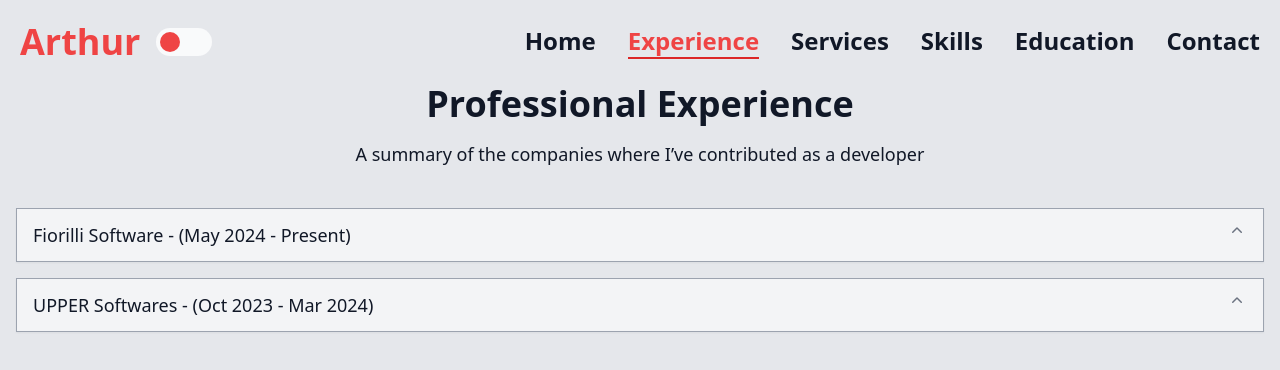
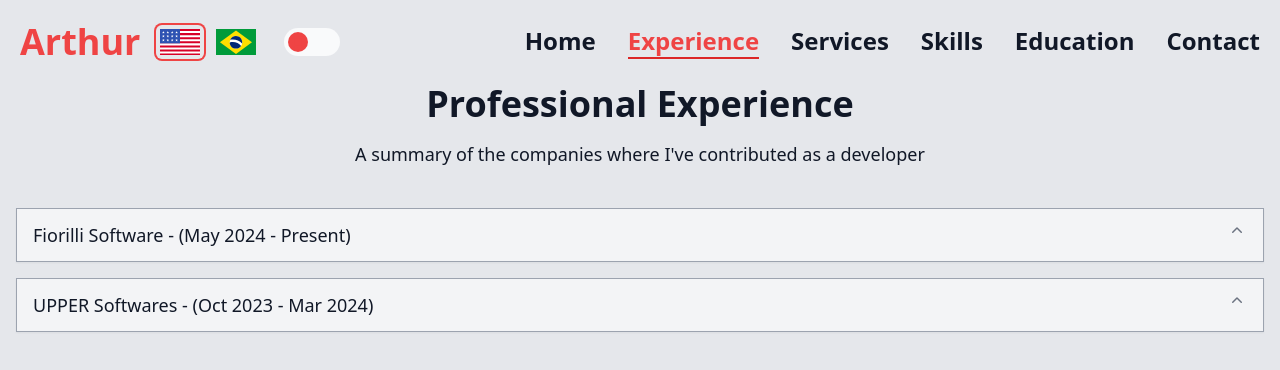
Before and after one commit to Arthuthu/my-portfolio, a Next.js app: page /experience in a window 1280 px wide. Shown: the top 370 px of the page. Built offline with nearby package versions, Linux system fonts and the light colour scheme.

Commit message:
Add language context for switching page text between english and portuguese

```diff
--- a/package.json
+++ b/package.json
@@ -10,6 +10,7 @@
   "dependencies": {
     "@headlessui/react": "^2.2.9",
     "@heroicons/react": "^2.2.0",
+    "country-flag-icons": "^1.5.21",
     "framer-motion": "^12.23.12",
     "next": "15.5.2",
     "react": "18.2.0",
--- a/src/app/experience/page.tsx
+++ b/src/app/experience/page.tsx
@@ -3,35 +3,13 @@
 import { Disclosure, DisclosureButton, DisclosurePanel } from "@headlessui/react";
 import { ChevronUpIcon } from "@heroicons/react/20/solid";
 import { AnimatePresence, motion } from "framer-motion";
+import { useLocale } from "@/hooks/useLocale";
 
-const experiences = [
-    {
-        company: "Fiorilli Software",
-        period: "May 2024 - Present",
-        description: [
-            "Visual Basic / Delphi / Angular / React",
-            "Maintained a legacy Visual Basic application on older versions of the .NET Framework.",
-            "Built and extended REST APIs in Delphi using the Horse framework.",
-            "Developed new features in a large-scale Angular application with TypeScript.",
-            "Designed responsive layouts with Tailwind CSS, integrating Fuse and DevExpress components for improved UI/UX.",
-            "Refactored a React application to improve performance and maintainability.",
-        ],
-    },
-    {
-        company: "UPPER Softwares",
-        period: "Oct 2023 - Mar 2024",
-        description: [
-            "C# / Blazor",
-            "Designed and maintained C# APIs with the latest .NET versions, using Entity Framework Code First.",
-            "Modeled and implemented databases in PostgreSQL.",
-            "Built modern web pages with MudBlazor.",
-            "Applied Domain-Driven Design (DDD) principles to backend development.",
-            "Structured projects in microservices using Docker.",
-        ],
-    },
-];
 
 export default function Experience() {
+    const { t } = useLocale();
+    const experiencePage = t.experiencePage;
+
     return (
         <motion.div
             className="flex flex-col items-center justify-center text-center px-4"
@@ -45,7 +23,7 @@ export default function Experience() {
                 animate={{ opacity: 1 }}
                 transition={{ delay: 0.1, duration: 0.4 }}
             >
-                Professional Experience
+                {experiencePage.title}
             </motion.h1>
 
             <motion.p
@@ -54,17 +32,16 @@ export default function Experience() {
                 animate={{ opacity: 1 }}
                 transition={{ delay: 0.1, duration: 0.4 }}
             >
-                A summary of the companies where I’ve contributed as a developer
+                {experiencePage.subtitle}
             </motion.p>
 
             <div className="w-full mt-10 space-y-4">
-                {experiences.map((exp, idx) => (
+                {experiencePage.experiences.map((exp: { company: string; period: string; description: string[] }, idx: number) => (
                     <Disclosure key={idx}>
                         {({ open }) => (
                             <div className="border border-gray-400 shadow-sm">
                                 <DisclosureButton
-                                    className="flex w-full justify-between bg-gray-100 px-4 py-3 text-left text-lg
-                                    font-medium hover:bg-gray-200 dark:bg-stone-900 dark:hover:bg-stone-800 transition"
+                                    className="flex w-full justify-between bg-gray-100 px-4 py-3 text-left text-lg font-medium hover:bg-gray-200 dark:bg-stone-900 dark:hover:bg-stone-800 transition"
                                 >
                                     <span>
                                         {exp.company} - ({exp.period})
@@ -81,7 +58,7 @@ export default function Experience() {
                                             initial={{ height: 0, opacity: 0 }}
                                             animate={{ height: "auto", opacity: 1 }}
                                             exit={{ height: 0, opacity: 0 }}
-                                            transition={{ duration: 0.3, ease: "easeOut" }}
+                                            transition={{ duration: 0.2, ease: "easeOut" }}
                                         >
                                             <DisclosurePanel className="pl-3" static>
                                                 <motion.ul
@@ -91,7 +68,7 @@ export default function Experience() {
                                                     transition={{ duration: 0.08 }}
                                                     className="px-6 pt-2 pb-4 text-md text-semibold text-gray-800 dark:text-white text-left list-disc space-y-2"
                                                 >
-                                                    {exp.description.map((point, i) => (
+                                                    {exp.description.map((point: string, i: number) => (
                                                         <li key={i}>{point}</li>
                                                     ))}
                                                 </motion.ul>
--- a/src/app/layout.tsx
+++ b/src/app/layout.tsx
@@ -3,6 +3,8 @@ import "./globals.css";
 import { useEffect, useState } from "react";
 import Link from "next/link";
 import { usePathname } from "next/navigation";
+import { LanguageSwitcher } from "@/components/LanguageSwitcher";
+import { LocaleProvider } from "@/contexts/LocaleContext";
 
 export default function RootLayout({ children }: Readonly<{ children: React.ReactNode }>) {
 	const [dark, setDark] = useState(false);
@@ -28,11 +30,13 @@ export default function RootLayout({ children }: Readonly<{ children: React.Reac
 	return (
 		<html lang="en" className={dark ? "dark" : ""}>
 			<body className="bg-gray-200 dark:bg-[#0D0B0B] text-gray-900 dark:text-white">
+				<LocaleProvider>
 					<nav className="p-5">
 						<div className="max-w-7xl mx-auto">
 							<div className="flex justify-between items-center">
-							<div className="flex items-center gap-2">
-								<div className="text-4xl text-red-500 font-bold">Arthur</div>
+								<div className="flex items-center gap-4">
+									<Link href="/" className="text-4xl text-red-500 font-bold">Arthur</Link>
+									<LanguageSwitcher />
 									<div
 										onClick={() => setDark((d) => !d)}
 										className="flex items-center gap-2 cursor-pointer select-none p-2 rounded-full transition-all duration-300 hover:scale-105"
@@ -174,6 +178,7 @@ export default function RootLayout({ children }: Readonly<{ children: React.Reac
 						</div>
 					</nav>
 					{children}
+				</LocaleProvider>
 			</body>
 		</html>
 	);
--- /dev/null
+++ b/src/components/LanguageSwitcher.tsx
@@ -0,0 +1,31 @@
+"use client";
+
+import { useLocale } from "@/hooks/useLocale";
+import { US, BR } from 'country-flag-icons/react/3x2';
+
+export function LanguageSwitcher() {
+    const { locale, setLocale } = useLocale();
+
+    return (
+        <div className="flex items-center gap-2">
+            <button
+                onClick={() => setLocale('en')}
+                className={`p-1 rounded-md transition-all duration-300 hover:scale-110 ${
+                    locale === 'en' ? 'ring-2 ring-red-500' : ''
+                }`}
+                title="English"
+            >
+                <US className="w-10" />
+            </button>
+            <button
+                onClick={() => setLocale('pt')}
+                className={`p-1 rounded-md transition-all duration-300 hover:scale-110 ${
+                    locale === 'pt' ? 'ring-2 ring-red-500' : ''
+                }`}
+                title="Português"
+            >
+                <BR className="w-10" />
+            </button>
+        </div>
+    );
+}
--- /dev/null
+++ b/src/contexts/LocaleContext.tsx
@@ -0,0 +1,48 @@
+"use client";
+
+import { ValidLocale, defaultLocale, locales } from "@/i18n/settings";
+import { createContext, useContext, useEffect, useState } from "react";
+
+type LocaleContextType = {
+    locale: ValidLocale;
+    setLocale: (locale: ValidLocale) => void;
+};
+
+const LocaleContext = createContext<LocaleContextType | undefined>(undefined);
+
+export function LocaleProvider({ children }: { children: React.ReactNode }) {
+    const [locale, setLocale] = useState<ValidLocale>(defaultLocale);
+
+    useEffect(() => {
+        try {
+            const storedLocale = localStorage.getItem("locale");
+            if (storedLocale && locales.includes(storedLocale as ValidLocale)) {
+                setLocale(storedLocale as ValidLocale);
+            }
+        } catch (e) {
+            console.error("Failed to access localStorage:", e);
+        }
+    }, []);
+
+    useEffect(() => {
+        try {
+            localStorage.setItem("locale", locale);
+        } catch (e) {
+            console.error("Failed to save locale to localStorage:", e);
+        }
+    }, [locale]);
+
+    return (
+        <LocaleContext.Provider value={{ locale, setLocale }}>
+            {children}
+        </LocaleContext.Provider>
+    );
+}
+
+export function useLocaleContext() {
+    const context = useContext(LocaleContext);
+    if (context === undefined) {
+        throw new Error("useLocaleContext must be used within a LocaleProvider");
+    }
+    return context;
+}
--- /dev/null
+++ b/src/hooks/useLocale.ts
@@ -0,0 +1,13 @@
+import { getTranslations } from "@/i18n/translations";
+import { useLocaleContext } from "@/contexts/LocaleContext";
+
+export function useLocale() {
+    const { locale, setLocale } = useLocaleContext();
+    const translations = getTranslations(locale);
+
+    return {
+        locale,
+        setLocale,
+        t: translations,
+    };
+}
--- /dev/null
+++ b/src/i18n/settings.ts
@@ -0,0 +1,8 @@
+export const defaultLocale = 'en'
+export const locales = ['en', 'pt'] as const
+export type ValidLocale = (typeof locales)[number]
+
+export const languageNames = {
+    en: 'English',
+    pt: 'Português'
+} as const
--- /dev/null
+++ b/src/i18n/translations.ts
@@ -0,0 +1,10 @@
+import { ValidLocale } from './settings'
+import * as en from './translations/en'
+import * as pt from './translations/pt'
+
+const translations = {
+    en,
+    pt,
+}
+
+export const getTranslations = (locale: ValidLocale) => translations[locale]
--- /dev/null
+++ b/src/i18n/translations/en.ts
@@ -0,0 +1,30 @@
+export const experiencePage = {
+    title: 'Professional Experience',
+    subtitle: 'A summary of the companies where I\'ve contributed as a developer',
+    experiences: [
+        {
+            company: 'Fiorilli Software',
+            period: 'May 2024 - Present',
+            description: [
+                'Visual Basic / Delphi / Angular / React',
+                'Maintained a legacy Visual Basic application on older versions of the .NET Framework.',
+                'Built and extended REST APIs in Delphi using the Horse framework.',
+                'Developed new features in a large-scale Angular application with TypeScript.',
+                'Designed responsive layouts with Tailwind CSS, integrating Fuse and DevExpress components for improved UI/UX.',
+                'Refactored a React application to improve performance and maintainability.',
+            ],
+        },
+        {
+            company: 'UPPER Softwares',
+            period: 'Oct 2023 - Mar 2024',
+            description: [
+                'C# / Blazor',
+                'Designed and maintained C# APIs with the latest .NET versions, using Entity Framework Code First.',
+                'Modeled and implemented databases in PostgreSQL.',
+                'Built modern web pages with MudBlazor.',
+                'Applied Domain-Driven Design (DDD) principles to backend development.',
+                'Structured projects in microservices using Docker.',
+            ],
+        },
+    ],
+}
--- /dev/null
+++ b/src/i18n/translations/index.ts
@@ -0,0 +1,10 @@
+import { ValidLocale } from '../settings'
+import * as en from './en'
+import * as pt from './pt'
+
+const translations = {
+    en,
+    pt,
+}
+
+export const getTranslations = (locale: ValidLocale) => translations[locale]
--- /dev/null
+++ b/src/i18n/translations/pt.ts
@@ -0,0 +1,30 @@
+export const experiencePage = {
+    title: 'Experiência Profissional',
+    subtitle: 'Um resumo das empresas onde contribuí como desenvolvedor',
+    experiences: [
+        {
+            company: 'Fiorilli Software',
+            period: 'Maio 2024 - Presente',
+            description: [
+                'Visual Basic / Delphi / Angular / React',
+                'Manutenção de aplicação legada em Visual Basic em versões antigas do .NET Framework.',
+                'Construção e extensão de APIs REST em Delphi utilizando o framework Horse.',
+                'Desenvolvimento de novas funcionalidades em uma aplicação Angular de grande escala com TypeScript.',
+                'Design de layouts responsivos com Tailwind CSS, integrando componentes Fuse e DevExpress para melhor UI/UX.',
+                'Refatoração de aplicação React para melhorar performance e manutenibilidade.',
+            ],
+        },
+        {
+            company: 'UPPER Softwares',
+            period: 'Out 2023 - Mar 2024',
+            description: [
+                'C# / Blazor',
+                'Design e manutenção de APIs C# com as últimas versões do .NET, utilizando Entity Framework Code First.',
+                'Modelagem e implementação de bancos de dados em PostgreSQL.',
+                'Construção de páginas web modernas com MudBlazor.',
+                'Aplicação de princípios de Domain-Driven Design (DDD) no desenvolvimento backend.',
+                'Estruturação de projetos em microsserviços utilizando Docker.',
+            ],
+        },
+    ],
+}
```
Also changed, not shown: 1 other file (tests, documents, lock files or other folders). Lines whose indentation alone changed are shown as unchanged.
